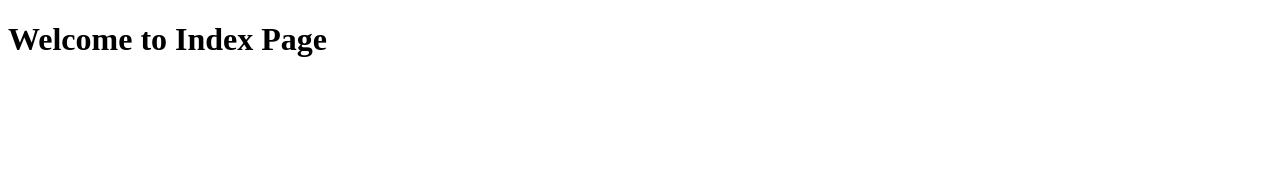
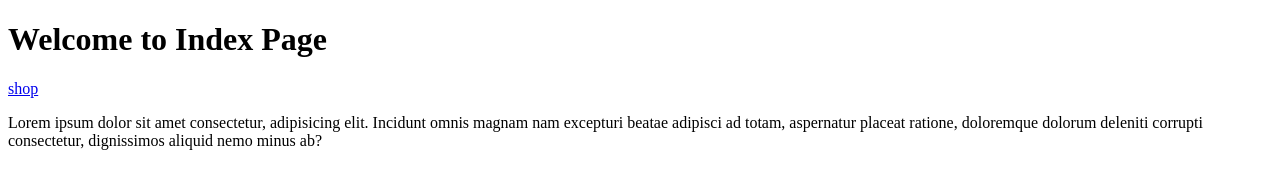
Before and after one commit to hana-bh/project, a plain HTML site: page index.html in a window 1280 px wide. Drawn offline with Linux system fonts and the light colour scheme.

Commit message:
Add Navbar to index.html

```diff
--- a/index.html
+++ b/index.html
@@ -8,5 +8,14 @@
   </head>
   <body>
     <h1>Welcome to Index Page</h1>
+    <header>
+      <nav><a href="shop.html">shop</a></nav>
+    </header>
+    <p>
+      Lorem ipsum dolor sit amet consectetur, adipisicing elit. Incidunt omnis
+      magnam nam excepturi beatae adipisci ad totam, aspernatur placeat ratione,
+      doloremque dolorum deleniti corrupti consectetur, dignissimos aliquid nemo
+      minus ab?
+    </p>
   </body>
 </html>
```
Also changed, not shown: shop.html (added, +18 -0 lines).
